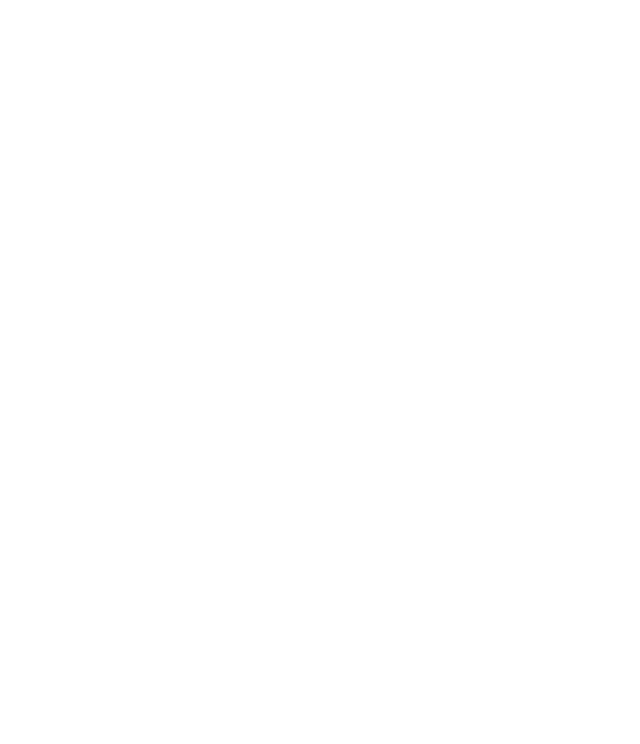
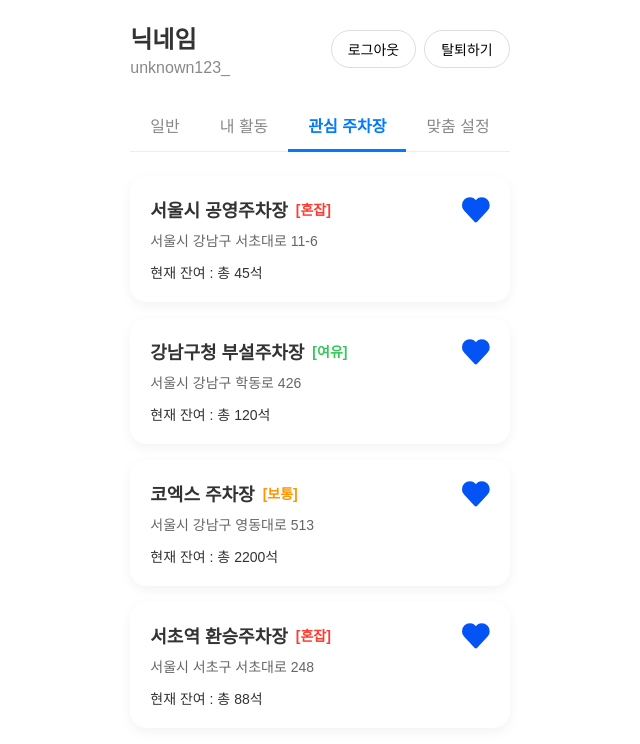
Before and after one commit to yonheeee/GraduationProject-PACO, a React (Create React App) app in the folder graduation/: page /mypage in a window 1280 px wide. Before the commit this address had no page. Shown: the top 744 px of the page, without its empty margins (320-960 px from the left). Built offline with nearby package versions, Linux system fonts and the light colour scheme.

Commit message:
mypage이 제작중

```diff
--- a/graduation/src/Router.jsx
+++ b/graduation/src/Router.jsx
@@ -4,6 +4,7 @@
 import Signup from './jsx/login/Signup.jsx';
 import Signin from './jsx/login/Signin.jsx';
 import Main from './jsx/main/Main.jsx'
+import MyPage from './jsx/mypage/Mypage.jsx';
 
 const AppRouter = () => {
   return (
@@ -13,6 +14,7 @@
         <Route path="/signup" element={<Signup />} />
         <Route path="/signin" element={<Signin />} />
         <Route path="/main" element={<Main />} />
+        <Route path="/mypage" element={<MyPage />} />
       </Routes>
     </Router>
   );
--- /dev/null
+++ b/graduation/src/css/mypage/Mypage.css
@@ -0,0 +1,32 @@
+/* 기본 rem 설정 및 폰트 초기화 */
+html { font-size: 62.5%; }
+body { margin: 0; padding: 0; font-family: 'Pretendard', sans-serif; background-color: #f0f2f5; font-size: 1.6rem; color: #333; }
+
+/* --- 페이지 레이아웃 --- */
+.my-page-wrapper { max-width: 72rem; min-height: 100vh; margin: 0 auto; padding: 2rem; background-color: #fff; }
+
+/* --- 상단 유저 프로필 --- */
+.user-profile-header { display: flex; justify-content: space-between; align-items: center; margin-bottom: 2.4rem; }
+.user-info .nickname { font-size: 2.4rem; font-weight: 700; margin: 0; }
+.user-info .user-id { font-size: 1.6rem; color: #888; margin: 0.4rem 0 0; }
+.user-actions button { font-size: 1.4rem; padding: 0.8rem 1.6rem; border: 0.1rem solid #ddd; border-radius: 2rem; background-color: #fff; cursor: pointer; }
+.user-actions .btn-logout { margin-right: 0.8rem; }
+
+/* --- 네비게이션 탭 --- */
+.page-nav { display: flex; border-bottom: 0.1rem solid #eee; margin-bottom: 2.4rem; }
+.page-nav a { padding: 1.2rem 2rem; text-decoration: none; color: #888; font-weight: 500; border-bottom: 0.3rem solid transparent; margin-bottom: -0.1rem; }
+.page-nav a.active { color: #007AFF; border-bottom-color: #007AFF; font-weight: 700; }
+
+/* --- 주차장 카드 목록 --- */
+.parking-list-container { display: flex; flex-direction: column; gap: 1.6rem; }
+.parking-card { display: flex; justify-content: space-between; align-items: flex-start; background-color: #fff; padding: 2rem; border-radius: 1.6rem; box-shadow: 0 0.4rem 1.2rem rgba(0, 0, 0, 0.05); cursor: pointer; transition: transform 0.2s, box-shadow 0.2s; }
+.parking-card:hover { transform: translateY(-0.4rem); box-shadow: 0 0.6rem 1.6rem rgba(0, 0, 0, 0.08); }
+.parking-info .parking-name-status { display: flex; align-items: center; margin-bottom: 0.8rem; }
+.parking-info .parking-name { font-size: 1.8rem; margin: 0 0.8rem 0 0; }
+.parking-info .parking-status { font-size: 1.4rem; font-weight: 700; }
+.parking-status.congested { color: #FF3B30; }
+.parking-status.available { color: #34C759; }
+.parking-status.normal { color: #FF9500; }
+.parking-info .parking-address { font-size: 1.4rem; color: #666; margin: 0 0 1.2rem; }
+.parking-info .parking-remaining { font-size: 1.4rem; color: #333; margin: 0; }
+.favorite-icon-wrapper .heart-icon { width: 2.8rem; height: 2.8rem; fill: #007AFF; }
--- /dev/null
+++ b/graduation/src/jsx/mypage/FavoriteParkingList.jsx
@@ -0,0 +1,65 @@
+import React from 'react';
+import { useNavigate } from 'react-router-dom';
+
+// CSS는 부모인 MyPage.css를 그대로 사용하므로 별도로 import할 필요는 없습니다.
+// 만약 다른 곳에서도 이 컴포넌트를 쓴다면 CSS import 구문을 추가해주세요.
+// import '../../css/mypage/Mypage.css';
+
+// SVG 아이콘 import
+import { ReactComponent as HeartIcon } from '../../images/mypage/heart.svg';
+
+/**
+ * '관심 주차장' 목록을 렌더링하는 자식 컴포넌트입니다.
+ * @param {object} props - 부모 컴포넌트로부터 전달받은 props
+ * @param {Array<object>} props.parkingData - 주차장 정보가 담긴 배열
+ */
+const FavoriteParkingList = ({ parkingData }) => {
+    // 페이지 이동을 위한 navigate 함수
+    const navigate = useNavigate();
+
+    const handleCardClick = (parkingId) => {
+        navigate(`/parking-details/${parkingId}`);
+    };
+
+    // 만약 전달받은 데이터가 없거나 비어있을 경우를 대비한 처리
+    if (!parkingData || parkingData.length === 0) {
+        return <div className="no-favorites-message">관심 주차장 목록이 비어있습니다.</div>;
+    }
+
+    return (
+        <div className="parking-list-container">
+            {/* 부모로부터 전달받은 parkingData 배열을 map 함수로 순회합니다. */}
+            {parkingData.map((lot) => (
+                // 각 아이템의 최상위 태그에는 고유한 key prop을 반드시 추가해야 합니다.
+                <div
+                    key={lot.id}
+                    className="parking-card"
+                    onClick={() => handleCardClick(lot.id)}
+                >
+                    <div className="parking-info">
+                        <div className="parking-name-status">
+                            <h2 className="parking-name">{lot.name}</h2>
+                            {/* status 값에 따라 동적으로 className을 부여합니다. */}
+                            <span className={`parking-status ${
+                                lot.status === '혼잡' ? 'congested' :
+                                lot.status === '여유' ? 'available' : 'normal'
+                            }`}>
+                                [{lot.status}]
+                            </span>
+                        </div>
+                        <p className="parking-address">{lot.address}</p>
+                        <p className="parking-remaining">
+                            현재 잔여 : 총 {lot.remainparking}석
+                        </p>
+                    </div>
+
+                    <div className="favorite-icon-wrapper">
+                        <HeartIcon className="heart-icon" />
+                    </div>
+                </div>
+            ))}
+        </div>
+    );
+};
+
+export default FavoriteParkingList;
--- /dev/null
+++ b/graduation/src/jsx/mypage/Mypage.jsx
@@ -0,0 +1,48 @@
+import React from 'react';
+import { useNavigate } from 'react-router-dom';
+import '../../css/mypage/Mypage.css';
+
+import FavoriteParkingList from './FavoriteParkingList';
+
+const User = {
+    nickname: '닉네임',
+    userId: 'unknown123_',
+};
+
+const Parking = [
+    { id: 1, name: '서울시 공영주차장', address: '서울시 강남구 서초대로 11-6', status: '혼잡', remainparking: '45' },
+    { id: 2, name: '강남구청 부설주차장', address: '서울시 강남구 학동로 426', status: '여유', remainparking: '120' },
+    { id: 3, name: '코엑스 주차장', address: '서울시 강남구 영동대로 513', status: '보통', remainparking: '2200' },
+    { id: 4, name: '서초역 환승주차장', address: '서울시 서초구 서초대로 248', status: '혼잡', remainparking: '88' },
+];
+
+
+const MyPage = () => {
+    return (
+        <div className="my-page-wrapper">
+            <header className="user-profile-header">
+                <div className="user-info">
+                    <p className="nickname">{User.nickname}</p>
+                    <p className="user-id">{User.userId}</p>
+                </div>
+                <div className="user-actions">
+                    <button className="btn-logout">로그아웃</button>
+                    <button className="btn-withdraw">탈퇴하기</button>
+                </div>
+            </header>
+
+            <nav className="page-nav">
+                <a href="#link">일반</a>
+                <a href="#link">내 활동</a>
+                <a href="#link" className="active">관심 주차장</a>
+                <a href="#link">맞춤 설정</a>
+            </nav>
+
+            <main className="content-container">
+                <FavoriteParkingList parkingData={Parking} />
+            </main>
+        </div>
+    );
+};
+
+export default MyPage;
```
Also changed, not shown: graduation/src/css/mypage/FavoriteParkingList.css (added), graduation/src/images/mypage/heart.svg (added).
